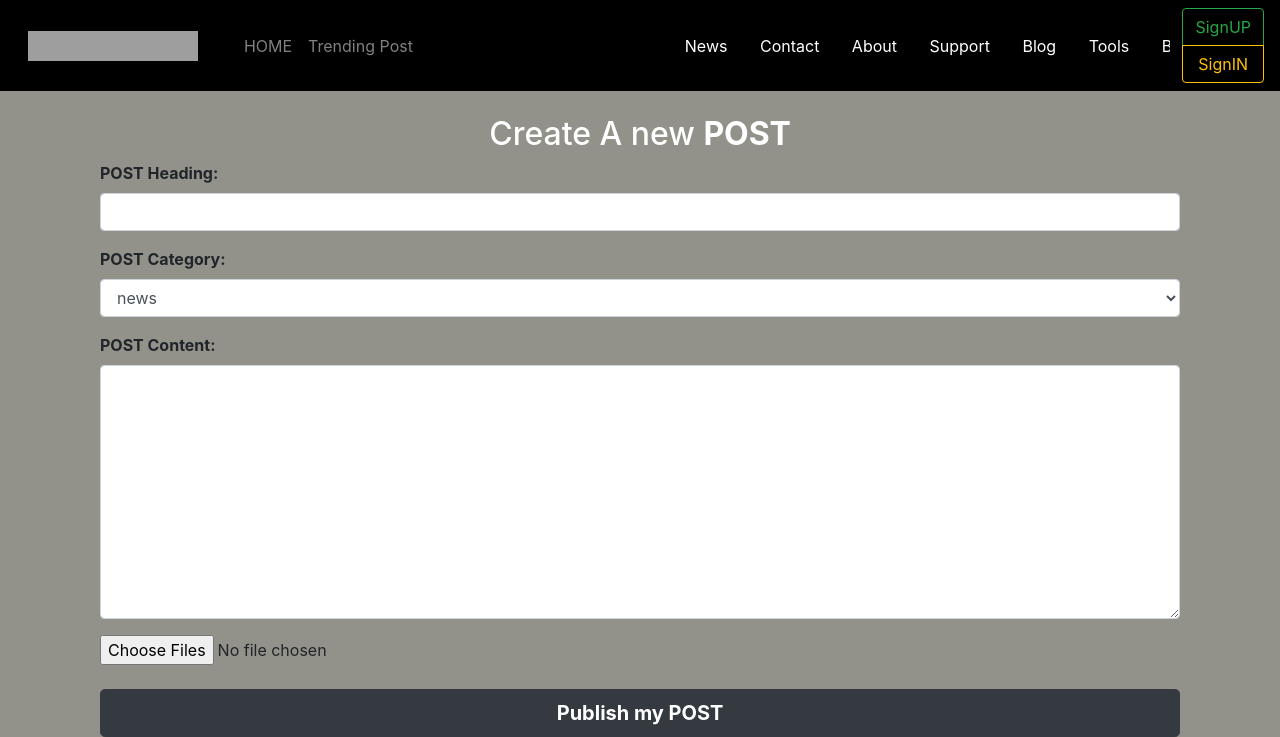
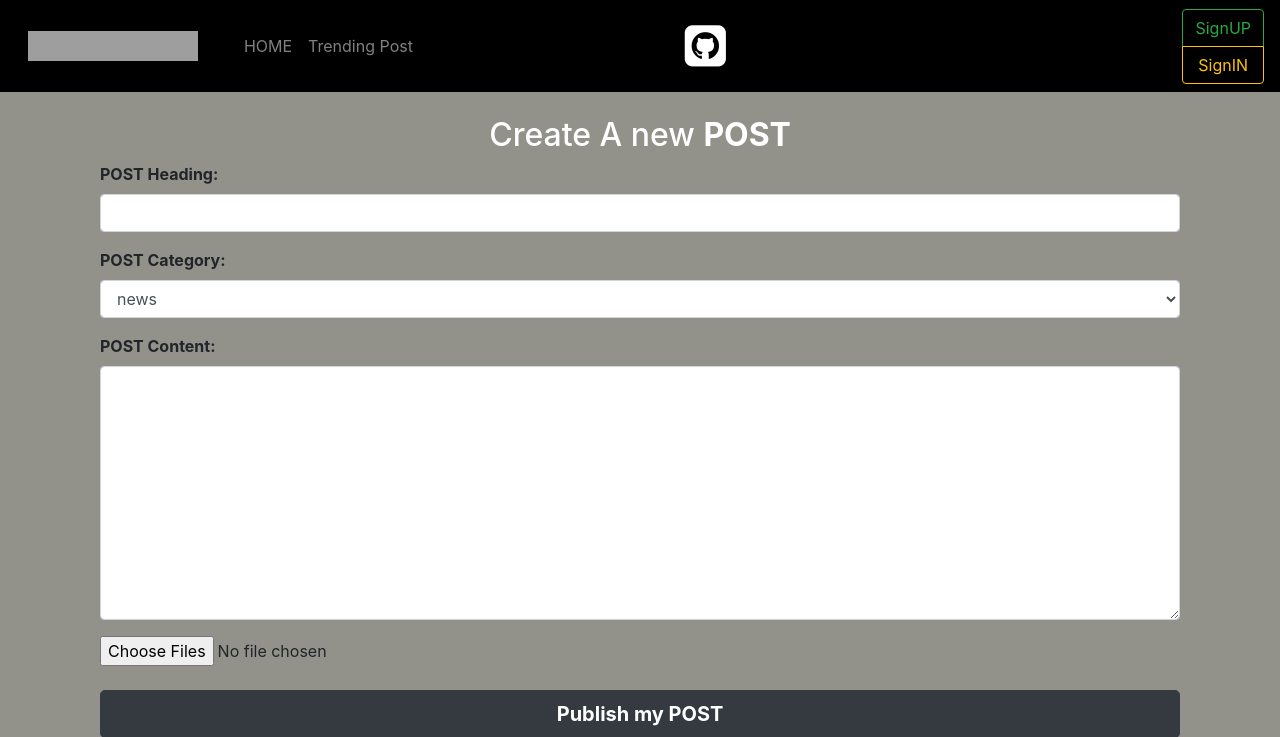
Before and after one commit to Nym-Git/Blogging-pythonanywhere-WEB-project, a Django app: page / in a window 1280 px wide. Shown: the top 737 px of the page. Run offline with Django 3.2, Linux system fonts and the light colour scheme; some libraries are stand-ins or nearby versions; grey boxes are pictures that could not be loaded.

Commit message:
Update Base.html

```diff
--- a/templates/Base.html
+++ b/templates/Base.html
@@ -8,6 +8,8 @@
   <script src="https://ajax.googleapis.com/ajax/libs/jquery/3.5.1/jquery.min.js"></script>
   <script src="https://cdnjs.cloudflare.com/ajax/libs/popper.js/1.16.0/umd/popper.min.js"></script>
   <script src="https://maxcdn.bootstrapcdn.com/bootstrap/4.5.2/js/bootstrap.min.js"></script>
+
+  <link href="//maxcdn.bootstrapcdn.com/font-awesome/4.1.0/css/font-awesome.min.css" rel="stylesheet">
 
   <!-- Bootstrap core CSS -->
   <link href="../assets/dist/css/bootstrap.min.css" rel="stylesheet">
@@ -69,20 +71,13 @@
     {% for item in manu %}
       <a href="{% url 'Filter_Display' item.Category_Field %}">{{ item.Category_Field }}</a>
     {% endfor %}
-      <a href="#news">News</a>
-      <a href="#contact">Contact</a>
-      <a href="#about">About</a>
-      <a href="#support">Support</a>
-      <a href="#blog">Blog</a>
-      <a href="#tools">Tools</a>
-      <a href="#base">Base</a>
-      <a href="#custom">Custom</a>
-      <a href="#more">More</a>
-      <a href="#logo">Logo</a>
-      <a href="#friends">Friends</a>
-      <a href="#partners">Partners</a>
-      <a href="#people">People</a>
-      <a href="#work">Work</a>
+    {% for item in manu %}
+      <a href="{% url 'Filter_Display' item.Category_Field %}">{{ item.Category_Field }}</a>
+    {% endfor %}
+    {% if git %}
+      <a href="https://github.com/Nym-Git/Blogging-pythonanywhere-WEB-project/blob/master/README.md"><i class="fa fa-github-square fa-3x social" style="color: white; border-color: red;"></i></a>
+    {% endif %}
+
     </div>
     <div class="btn-group-vertical" style="margin-left: 1%;">
       {% if user.is_authenticated %}
```
